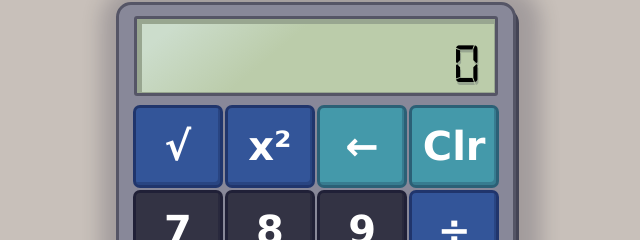
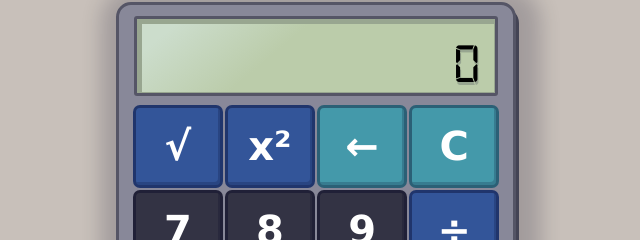
Before and after one commit to McKathlin/calculator, a plain HTML site: page index.html in a window 1280 px wide. Shown: the part 118-358 px from the top of the page, 324-964 px from the left. Drawn offline with Linux system fonts and the light colour scheme.

Commit message:
Change Clear button text from Clr to C

```diff
--- a/index.html
+++ b/index.html
@@ -16,7 +16,7 @@
             <button id="square-root" class="unary">&Sqrt;</button>
             <button id="square" class="unary">x&sup2;</button>
             <button id="backspace">&larr;</button>
-            <button id="clear">Clr</button>
+            <button id="clear">C</button>
         </div>
         <div class="button-row">
             <button id="7" class="digit">7</button>
```
